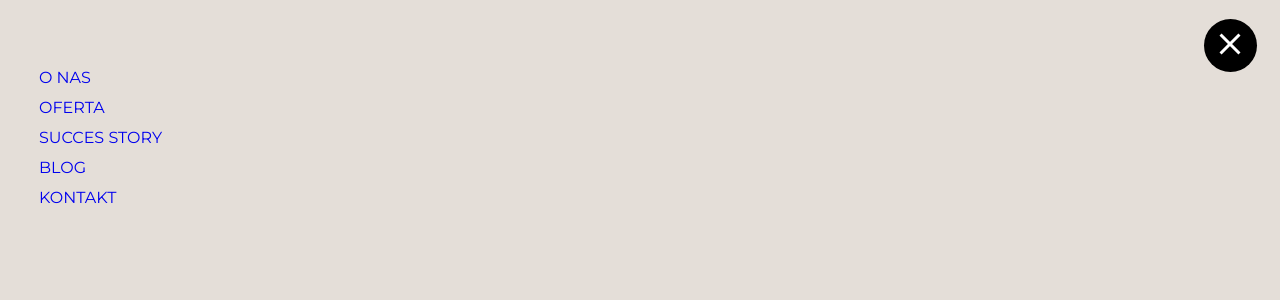
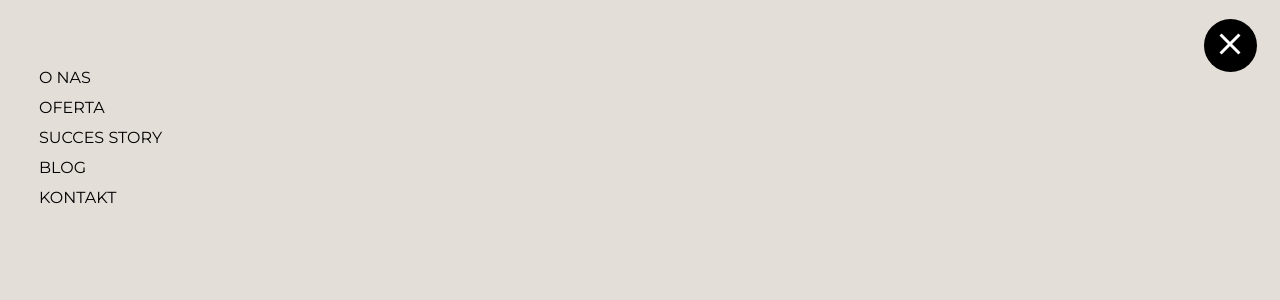
Before and after one commit to PIvSky/mgd_app, a React (Vite) app: page / in a window 1280 px wide. Shown: the top 300 px of the page. Built offline with nearby package versions, Linux system fonts and the light colour scheme.

Commit message:
refactored navigation list in Nav.jsx

```diff
--- a/src/App.jsx
+++ b/src/App.jsx
@@ -21,7 +21,7 @@ const websiteRoutes = createBrowserRouter([
       { path: '/offer', element: <Offer/>},
       { path: '/succes-story', element: <SuccesStory/>},
       { path: '/blog', element: <Blog/>},
-      { path: '/Contact', element: <Contact/>}
+      { path: '/contact', element: <Contact/>}
     ],
   }
 ])
--- a/src/components/Nav/Nav.jsx
+++ b/src/components/Nav/Nav.jsx
@@ -14,50 +14,44 @@ const Nav = () => {
           });
     }
 
+    const NavList = [
+        {
+            element: 'o nas',
+            adress: 'about'
+        },
+        {
+            element: 'oferta',
+            adress: '/offer'
+        },
+        {
+            element: 'succes story',
+            adress: '/succes-story'
+        },
+        {
+            element: 'blog',
+            adress: '/blog'
+        },
+        {
+            element: 'kontakt',
+            adress: '/contact'
+        }
+    ]
+
     return (
       <header className="header">
         <nav className="nav-container" ref={navRef}>
             <ul className="nav-list">
-                <li className="nav-list__element">
-                    <NavLink
-                        to
-                        className={({ isActive }) => (isActive ? 'active' : '')}
-                        onClick={showNavbar}
-                    >o nas
-                    </NavLink>
-                </li>
-                <li className="nav-list__element">
-                    <NavLink
-                        to
-                        className={({ isActive }) => (isActive ? 'active' : '')}
-                        onClick={showNavbar}
-                    >oferta
-                    </NavLink>
-                </li>
-                <li className="nav-list__element">
-                    <NavLink
-                        to
-                        className={({ isActive }) => (isActive ? 'active' : '')}
-                        onClick={showNavbar}
-                    >succes story
-                    </NavLink>
-                </li>
-                <li className="nav-list__element">
-                    <NavLink
-                        to
-                        className={({ isActive }) => (isActive ? 'active' : '')}
-                        onClick={showNavbar}
-                    >blog
-                    </NavLink>
-                </li>
-                <li className="nav-list__element">
-                    <NavLink
-                        to
-                        className={({ isActive }) => (isActive ? 'active' : '')}
-                        onClick={showNavbar}
-                    >kontakt
-                    </NavLink>
-                </li>
+                {NavList.map((item, index) => (
+                    <li className="nav-list__element" key={index}>
+                        <NavLink
+                            to={item.adress}
+                            className={({ isActive }) => (isActive ? 'active' : '')}
+                            onClick={showNavbar}
+                        >{item.element}
+                        </NavLink>
+                    </li>
+                ))
+                }
             </ul>
             <button className="close-circle__button">
                 <span class="material-symbols-outlined">close</span>
--- a/src/components/Nav/Nav.scss
+++ b/src/components/Nav/Nav.scss
@@ -1,3 +1,4 @@
+@import '../../styles/colors';
 // NavLink i an <a> tag in HTML
 
 /*
@@ -25,12 +26,13 @@ SMALL SCREEN
                 a {
                     text-transform: uppercase;
                     text-decoration: none;
+                    color: black;
                 }
 
-                // a.active {
-                //     color: map-get(colors, secondary );
-                //     border-bottom: 2px solid black;
-                // }
+                a.active {
+                    color: map-get($colors, secondary );
+                    border-bottom: 2px solid black;
+                }
             }
         }
     }
```
